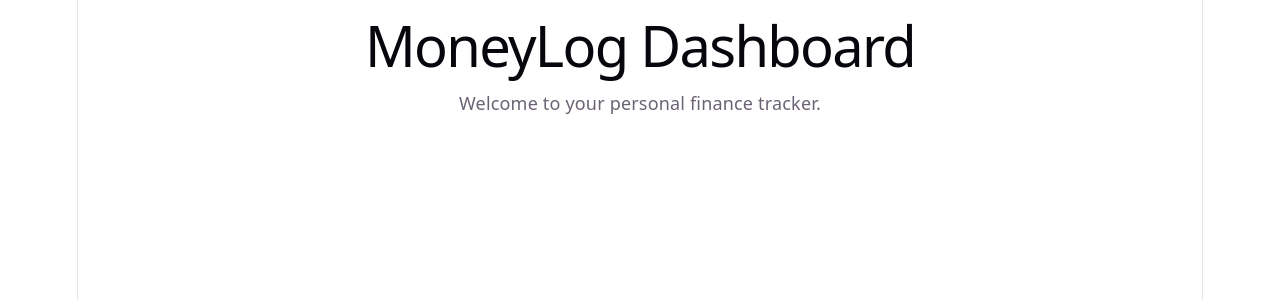
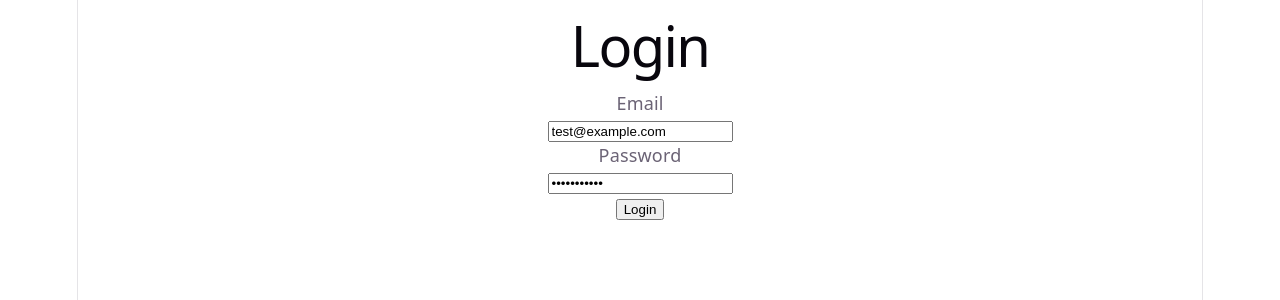
Before and after one commit to seungzaee/moneylog, a React (Vite) app in the folder frontend/: page / in a window 1280 px wide. Shown: the top 300 px of the page. Built offline with nearby package versions, Linux system fonts and the light colour scheme.

Commit message:
feat: add frontend login flow

```diff
--- a/frontend/src/App.tsx
+++ b/frontend/src/App.tsx
@@ -1,7 +1,18 @@
+import { useState } from "react";
+
 import DashboardPage from "./pages/DashboardPage";
+import LoginPage from "./pages/LoginPage";
 
 function App() {
-  return <DashboardPage />;
+  const [isLoggedIn, setIsLoggedIn] = useState(
+    Boolean(localStorage.getItem("access_token")),
+  );
+
+  if (!isLoggedIn) {
+    return <LoginPage onLoginSuccess={() => setIsLoggedIn(true)} />;
+  }
+
+  return <DashboardPage onLogout={() => setIsLoggedIn(false)} />;
 }
 
 export default App;
--- a/frontend/src/api/client.ts
+++ b/frontend/src/api/client.ts
@@ -0,0 +1,34 @@
+const API_BASE_URL = "http://127.0.0.1:8000/api/v1";
+
+interface ApiRequestOptions {
+  method?: string;
+  body?: unknown;
+  token?: string | null;
+}
+
+export async function apiRequest<T>(
+  endpoint: string,
+  options: ApiRequestOptions = {},
+): Promise<T> {
+  const headers: HeadersInit = {
+    "Content-Type": "application/json",
+  };
+
+  if (options.token) {
+    headers.Authorization = `Bearer ${options.token}`;
+  }
+
+  const response = await fetch(`${API_BASE_URL}${endpoint}`, {
+    method: options.method ?? "GET",
+    headers,
+    body: options.body ? JSON.stringify(options.body) : undefined,
+  });
+
+  if (!response.ok) {
+    const errorData = await response.json().catch(() => null);
+
+    throw new Error(errorData?.detail ?? "API request failed");
+  }
+
+  return response.json() as Promise<T>;
+}
--- a/frontend/src/pages/DashboardPage.tsx
+++ b/frontend/src/pages/DashboardPage.tsx
@@ -1,8 +1,27 @@
-function DashboardPage() {
+interface DashboardPageProps {
+  onLogout: () => void;
+}
+
+function DashboardPage({ onLogout }: DashboardPageProps) {
+  const token = localStorage.getItem("access_token");
+
+  const handleLogout = () => {
+    localStorage.removeItem("access_token");
+    onLogout();
+  };
+
   return (
     <main>
       <h1>MoneyLog Dashboard</h1>
       <p>Welcome to your personal finance tracker.</p>
+
+      <p>
+        Token status: <strong>{token ? "Logged in" : "Not logged in"}</strong>
+      </p>
+
+      <button type="button" onClick={handleLogout}>
+        Logout
+      </button>
     </main>
   );
 }
--- a/frontend/src/pages/LoginPage.tsx
+++ b/frontend/src/pages/LoginPage.tsx
@@ -1,8 +1,81 @@
-function LoginPage() {
+import { useState } from "react";
+import type { FormEvent } from "react";
+
+import { apiRequest } from "../api/client";
+import type { LoginResponse } from "../types/auth";
+
+interface LoginPageProps {
+  onLoginSuccess: () => void;
+}
+
+function LoginPage({ onLoginSuccess }: LoginPageProps) {
+  const [email, setEmail] = useState("test@example.com");
+  const [password, setPassword] = useState("password123");
+  const [errorMessage, setErrorMessage] = useState("");
+  const [isLoading, setIsLoading] = useState(false);
+
+  const handleSubmit = async (event: FormEvent<HTMLFormElement>) => {
+    event.preventDefault();
+
+    setErrorMessage("");
+    setIsLoading(true);
+
+    try {
+      const data = await apiRequest<LoginResponse>("/auth/login", {
+        method: "POST",
+        body: {
+          email,
+          password,
+        },
+      });
+
+      localStorage.setItem("access_token", data.access_token);
+
+      onLoginSuccess();
+    } catch (error) {
+      if (error instanceof Error) {
+        setErrorMessage(error.message);
+      } else {
+        setErrorMessage("Login failed");
+      }
+    } finally {
+      setIsLoading(false);
+    }
+  };
+
   return (
     <main>
       <h1>Login</h1>
-      <p>Login page will be here.</p>
+
+      <form onSubmit={handleSubmit}>
+        <div>
+          <label htmlFor="email">Email</label>
+          <br />
+          <input
+            id="email"
+            type="email"
+            value={email}
+            onChange={(event) => setEmail(event.target.value)}
+          />
+        </div>
+
+        <div>
+          <label htmlFor="password">Password</label>
+          <br />
+          <input
+            id="password"
+            type="password"
+            value={password}
+            onChange={(event) => setPassword(event.target.value)}
+          />
+        </div>
+
+        <button type="submit" disabled={isLoading}>
+          {isLoading ? "Logging in..." : "Login"}
+        </button>
+      </form>
+
+      {errorMessage && <p>{errorMessage}</p>}
     </main>
   );
 }
```
Also changed, not shown: frontend/src/types/auth.ts (+9 -0 lines).
